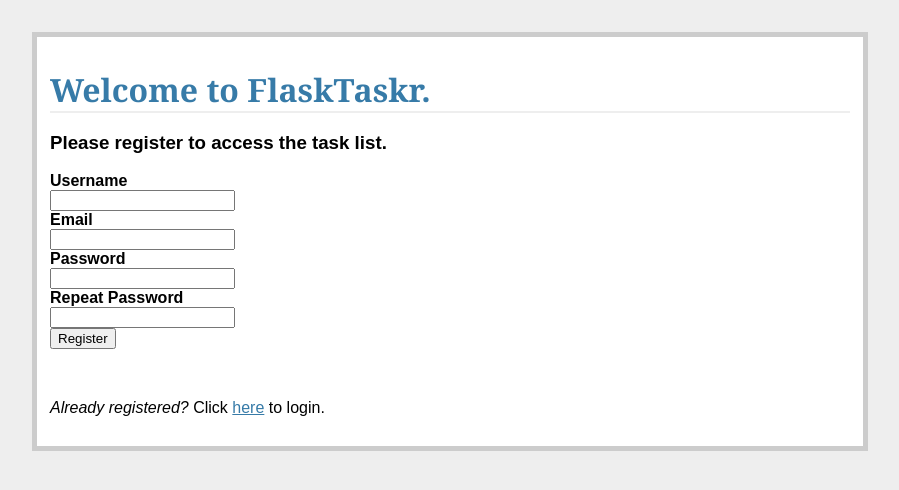
After one commit to koberlag/flasktaskr, a Flask app: page /register/ in a window 1280 px wide. The commit adds this page. Shown: the top 490 px of the page, without its empty margins (190-1089 px from the left). Run offline with Flask 2, Linux system fonts and the light colour scheme; parts of the project's set-up code (start-up, migrations or seed data) failed here and were passed over.

Commit message:
Setup user registration form/

```diff
--- a/project/forms.py
+++ b/project/forms.py
@@ -1,11 +1,11 @@
 # project/forms.py
 
-from flask_wtf import Form
+from flask_wtf import FlaskForm
 from wtforms import StringField, DateField, IntegerField, \
-    SelectField
-from wtforms.validators import DataRequired
+    SelectField, PasswordField
+from wtforms.validators import DataRequired, Length, EqualTo
 
-class AddTaskForm(Form):
+class AddTaskForm(FlaskForm):
     task_id = IntegerField()
     name = StringField('Task Name', validators=[DataRequired()])
     due_date = DateField(
@@ -21,3 +21,31 @@ class AddTaskForm(Form):
         ]
     )
     status = IntegerField('Status')
+
+class RegisterForm(FlaskForm):
+    name = StringField(
+        'Username',
+        validators=[DataRequired(), Length(min=6, max=25)]
+    )
+    email = StringField(
+        'Email',
+        validators=[DataRequired(), Length(min=6, max=40)]
+    )
+    password = PasswordField(
+        'Password',
+        validators=[DataRequired(), Length(min=6, max=40, message='Password must be between 6 and 40 characters')]
+    )
+    confirm = PasswordField(
+        'Repeat Password',
+        validators=[DataRequired(), EqualTo('password', message='Passwords must match')]
+    )
+
+class LoginForm(FlaskForm):
+    name = StringField(
+        'Username',
+        validator=[DataRequired()]
+    )
+    password = PasswordField(
+        'Password',
+        validators=[DataRequired()]
+    )
--- a/project/templates/login.html
+++ b/project/templates/login.html
@@ -20,6 +20,7 @@
     </div>
 </form>
 
-<p><em>Use 'admin' for the username and password.</em></p>
+<br>
 
+<p><em>Need an account? </em><a href="/register">Signup!!</a></p>
 {% endblock %}
--- /dev/null
+++ b/project/templates/register.html
@@ -0,0 +1,33 @@
+{% extends "_base.html" %}
+{% block content %}
+
+<h1>Welcome to FlaskTaskr.</h1>
+<h3>Please register to access the task list.</h3>
+<form method="POST" action="">
+  {{ form.csrf_token }}
+  <div>
+    {{ form.name.label }}
+    {{ form.name }}
+  </div>
+  <div>
+    {{ form.email.label }}
+    {{ form.email}}
+  </div>
+  <div>
+    {{ form.password.label }}
+    {{ form.password}}
+  </div>
+  <div>
+    {{ form.confirm.label }}
+    {{ form.confirm}}
+  </div>
+  <div>
+    <input type="submit" value="Register"></p>
+  </div>
+</form>
+
+  <br>
+
+  <p><em>Already registered?</em> Click <a href="/">here</a> to login.</p>
+
+{% endblock %}
--- a/project/views.py
+++ b/project/views.py
@@ -5,7 +5,7 @@ from functools import wraps
 from flask import (Flask, flash, g, redirect, render_template, request,
                    session, url_for)
 
-from forms import AddTaskForm
+from forms import AddTaskForm, RegisterForm, LoginForm
 from flask_sqlalchemy import SQLAlchemy
 
 # config
@@ -14,7 +14,7 @@ app = Flask(__name__)
 app.config.from_object('_config')
 db = SQLAlchemy(app)
 
-from models import Task
+from models import Task, User
 
 # helper functions
 
@@ -51,6 +51,26 @@ def login():
             flash('Welcome!')
             return redirect(url_for('tasks'))
     return render_template('login.html')
+
+@app.route('/register/', methods=['GET', 'POST'])
+def register():
+    print('register:called')
+    error = None
+    form = RegisterForm(request.form)
+    if request.method == 'POST':
+        print('pre-validate')
+        if form.validate_on_submit():
+            print('post validate')
+            new_user = User(
+                form.name.data,
+                form.email.data,
+                form.password.data,
+            )
+            db.session.add(new_user)
+            db.session.commit()
+            flash('Thanks for registering. Please login.')
+            return redirect(url_for('login'))
+    return render_template('register.html', form=form, error=error)
 
 @app.route('/tasks/')
 @login_required
```
Also changed, not shown: project/flasktaskr.db.
